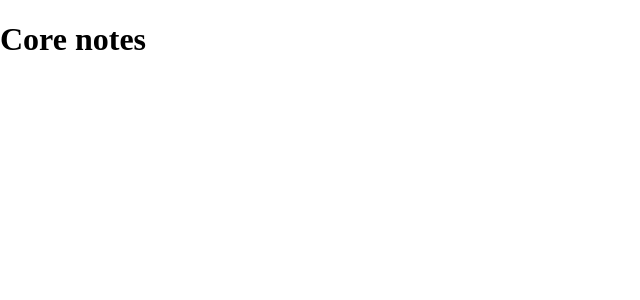
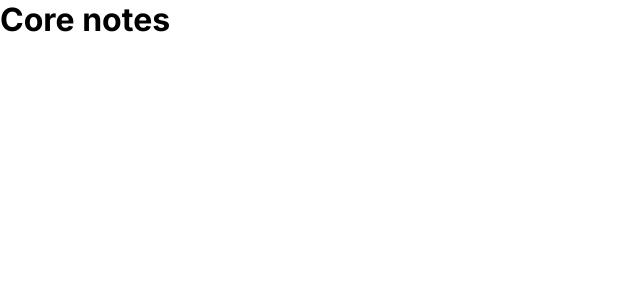
Before and after one commit to wesleydematos/corelab-test, a React (Vite) app in the folder front/: page / in a window 1280 px wide. Shown: the top 300 px of the page, without its empty margins (0-640 px from the left). Built offline with nearby package versions, Linux system fonts and the light colour scheme.

Commit message:
style: aplly reset css and add font 'Inter'

```diff
--- a/front/src/styles/main.sass
+++ b/front/src/styles/main.sass
@@ -1,6 +1,12 @@
-body
+@import url('https://fonts.googleapis.com/css2?family=Inter:wght@100..900&display=swap')
+
+*
+  padding: 0
   margin: 0
+  font-family: 'Inter'
   -webkit-font-smoothing: antialiased
   -moz-osx-font-smoothing: grayscale
+
+body
   width: 100vw
   overflow-x: hidden
```
